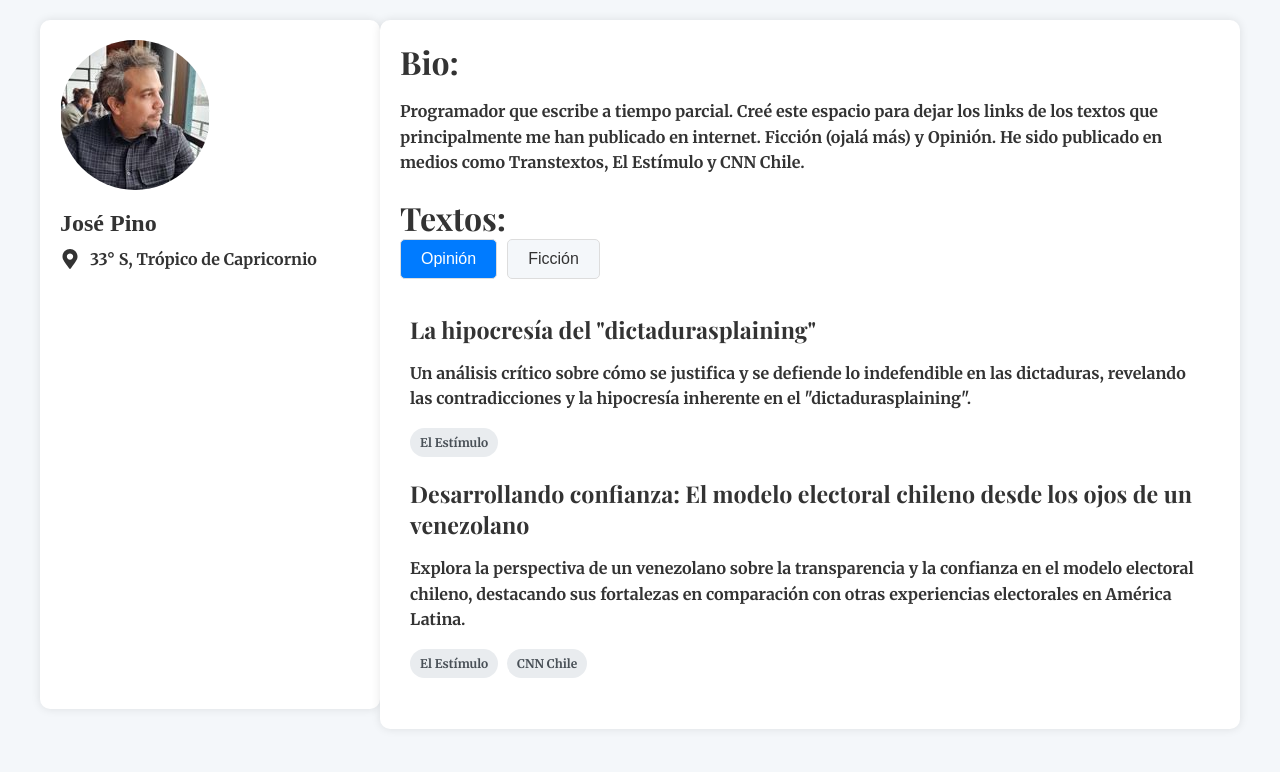
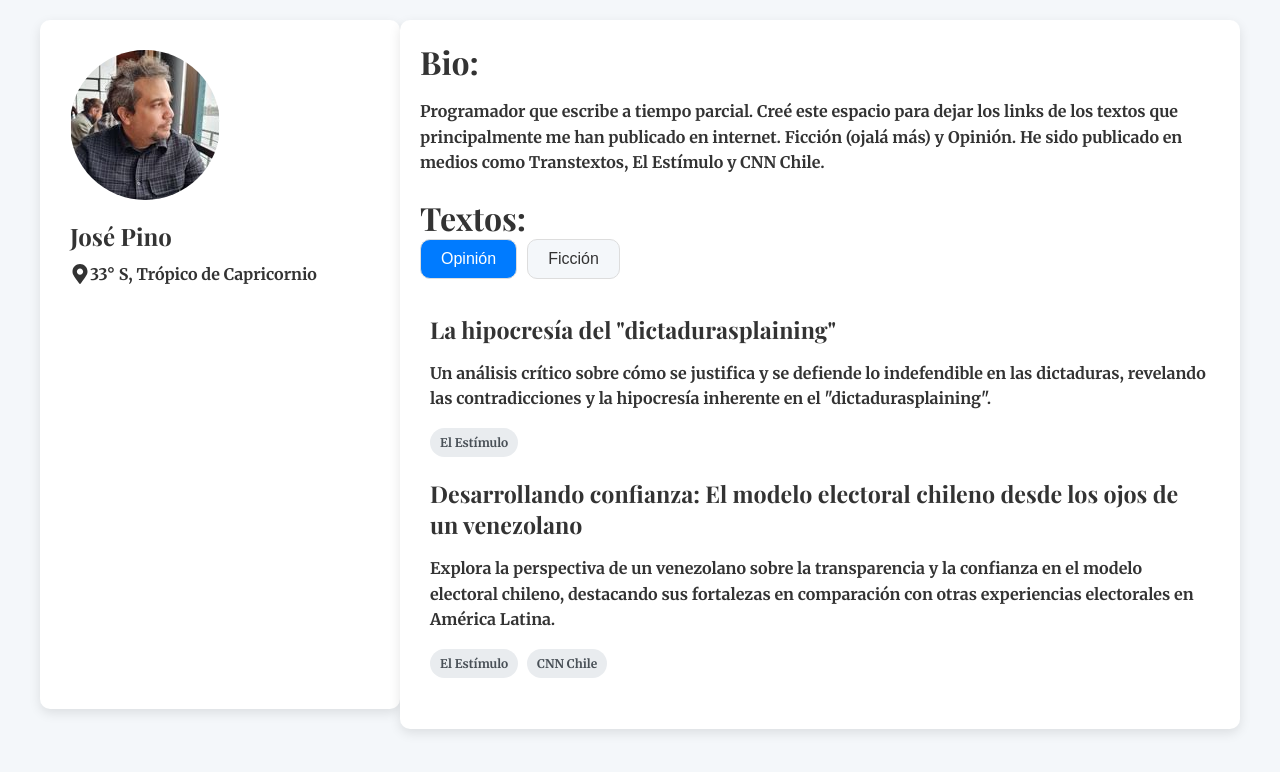
Before and after one commit to sibaberpollo/whitebelugaspace, a Gatsby site: page / in a window 1280 px wide. Built offline with nearby package versions, Linux system fonts and the light colour scheme; Gatsby itself is replaced by a stand-in of ours.

Commit message:
algunas mejoras de estilos

```diff
--- a/src/styles/global.css
+++ b/src/styles/global.css
@@ -10,8 +10,8 @@ body {
 
 p {
     font-family: 'Merriweather', serif;
-    font-weight: 400; /* Ajustado para mejor legibilidad */
-    line-height: 1.6; /* Mejora la legibilidad */
+    font-weight: 400;
+    line-height: 1.6;
     margin-bottom: 1em;
 }
 
@@ -61,10 +61,10 @@ h6 {
 .sidebar {
     flex: 1;
     max-width: 300px;
-    padding: 20px;
+    padding: 30px;
     background-color: #fff;
     border-radius: 10px;
-    box-shadow: 0px 0px 10px rgba(0, 0, 0, 0.1);
+    box-shadow: 0px 4px 12px rgba(0, 0, 0, 0.1);
     margin-bottom: 20px;
 }
 
@@ -73,7 +73,7 @@ h6 {
     padding: 20px;
     background-color: #fff;
     border-radius: 10px;
-    box-shadow: 0px 0px 10px rgba(0, 0, 0, 0.1);
+    box-shadow: 0px 4px 12px rgba(0, 0, 0, 0.1);
 }
 
 .profile-pic {
@@ -90,20 +90,19 @@ h6 {
 }
 
 .name {
-    font-family: 'Libre Baskerville', serif;
+    font-family: 'Playfair Display', serif;
     font-size: 24px;
     font-weight: bold;
     margin-bottom: 10px;
 }
 
-/* src/components/Location.css */
 .location {
     display: flex;
     align-items: center;
     margin-bottom: 10px;
 }
 
-.location svg {
+.location img {
     margin-right: 10px;
 }
 
@@ -111,7 +110,6 @@ h6 {
     font-size: 16px;
     line-height: 1.5;
 }
-
 
 .available {
     font-size: 14px;
@@ -137,7 +135,7 @@ h6 {
 }
 
 .project-title {
-    font-family: 'Libre Baskerville', serif;
+    font-family: 'Playfair Display', serif;
     font-size: 18px;
     font-weight: bold;
     margin-bottom: 5px;
@@ -167,22 +165,32 @@ h6 {
     margin-bottom: 5px;
 }
 
-.contact-button {
-    background-color: #ffd700;
-    border: none;
-    padding: 10px 20px;
-    border-radius: 5px;
-    color: #333;
-    text-transform: uppercase;
-    font-weight: bold;
-    cursor: pointer;
-    text-align: center;
-    margin-top: 20px;
-    display: block;
+.tabs {
+    display: flex;
+    justify-content: flex-start;
+    margin-bottom: 20px;
 }
 
-.contact-button:hover {
-    background-color: #ffc107;
+.tabs button {
+    background-color: #f4f7fa;
+    color: #333;
+    border: 1px solid #ddd;
+    border-radius: 10px;
+    padding: 10px 20px;
+    margin-right: 10px;
+    cursor: pointer;
+    font-size: 16px;
+    transition: background-color 0.3s ease;
+}
+
+.tabs button.active {
+    background-color: #007bff;
+    color: #fff;
+}
+
+.tabs button:hover {
+    background-color: #0056b3;
+    color: #fff;
 }
 
 .contentDesc a {
@@ -195,37 +203,11 @@ h6 {
     margin-right: 5px;
     margin-bottom: 5px;
     text-decoration: none;
+    transition: background-color 0.3s ease;
 }
 
 .contentDesc a:hover {
     background-color: #007bff;
-    color: #fff;
-}
-
-.tabs {
-    display: flex;
-    justify-content: flex-start;
-    margin-bottom: 20px;
-}
-
-.tabs button {
-    background-color: #f4f7fa;
-    color: #333;
-    border: 1px solid #ddd;
-    border-radius: 5px;
-    padding: 10px 20px;
-    margin-right: 10px;
-    cursor: pointer;
-    font-size: 16px;
-}
-
-.tabs button.active {
-    background-color: #007bff;
-    color: #fff;
-}
-
-.tabs button:hover {
-    background-color: #0056b3;
     color: #fff;
 }
 
@@ -241,7 +223,7 @@ h6 {
 
     .sidebar {
         text-align: left;
-        padding: 10px;
+        padding: 20px;
         display: flex;
         align-items: center;
     }
```
